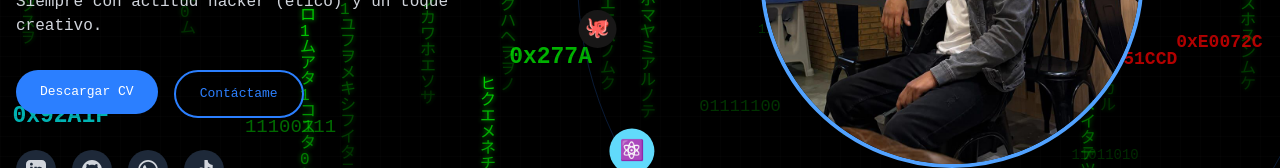
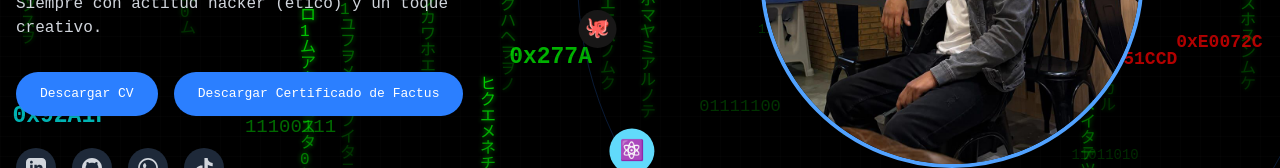
Before and after one commit to TRIANA115/Portafolio_T115, a React (Vite) app: page / in a window 1280 px wide. Shown: the part 504-672 px from the top of the page. Built offline with nearby package versions, Linux system fonts and the light colour scheme; no server answers; what @heroui/system would draw is missing.

Commit message:
se creo el boton para descargar el sertificado de factus con la adian

```diff
--- a/src/components/organisms/Hero.tsx
+++ b/src/components/organisms/Hero.tsx
@@ -36,7 +36,14 @@ const Hero: React.FC = () => {
             >
               <Button variant="primary">Descargar CV</Button>
             </a>
-            <Button variant="secondary">Contáctame</Button>
+            <a
+              href="/doc/CERTIFICADOS HALLTEC Y FACTUS ANDRES TRIANA.pdf"
+              download="CERTIFICADOS_HALLTEC_Y_FACTUS_ANDRES_TRIANA.pdf"
+              target="_blank"
+              rel="noopener noreferrer"
+            >
+              <Button variant="primary">Descargar Certificado de Factus</Button>
+            </a>
           </div>
 
           <SocialBar />
```
